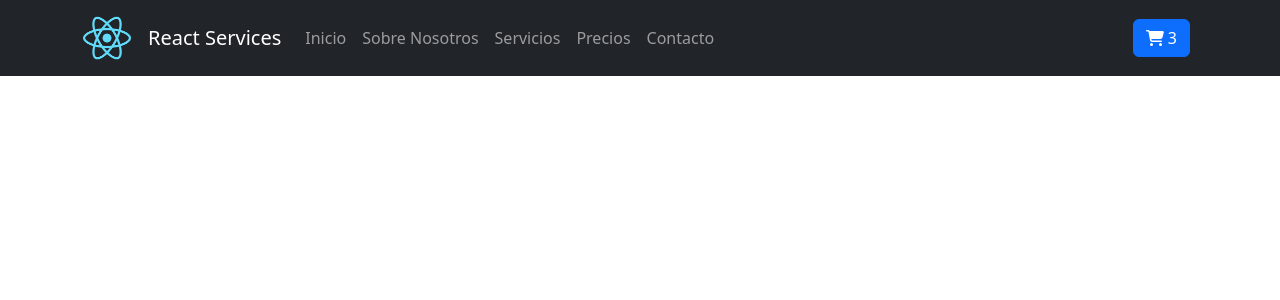
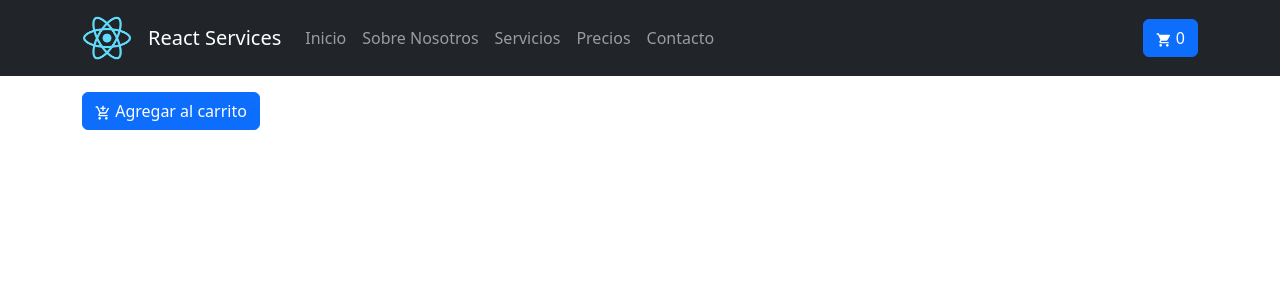
Before and after one commit to arizaseba/ReactDesafios, a React (Create React App) app: page / in a window 1280 px wide. Shown: the top 300 px of the page. Built offline with nearby package versions, Linux system fonts and the light colour scheme.

Commit message:
Add Item

```diff
--- a/package.json
+++ b/package.json
@@ -3,11 +3,6 @@
   "version": "0.1.0",
   "private": true,
   "dependencies": {
-    "@fortawesome/fontawesome-free": "^6.2.0",
-    "@fortawesome/fontawesome-svg-core": "^6.2.0",
-    "@fortawesome/free-regular-svg-icons": "^6.2.0",
-    "@fortawesome/free-solid-svg-icons": "^6.2.0",
-    "@fortawesome/react-fontawesome": "^0.2.0",
     "@testing-library/jest-dom": "^5.16.5",
     "@testing-library/react": "^13.3.0",
     "@testing-library/user-event": "^13.5.0",
@@ -16,6 +11,7 @@
     "react": "^18.2.0",
     "react-bootstrap": "^2.5.0",
     "react-dom": "^18.2.0",
+    "react-icons": "^4.4.0",
     "react-router-dom": "^6.3.0",
     "react-scripts": "^5.0.1",
     "web-vitals": "^2.1.4"
--- a/src/App.js
+++ b/src/App.js
@@ -1,11 +1,20 @@
 import 'bootstrap/dist/css/bootstrap.min.css';
+import ItemCount from './components/NavBar/ItemCount';
 import NavBar from './components/NavBar/NavBar'
+import Producto from './components/Producto.js'
 
 function App() {
+  const productList = [];
+  const addItem = item => {
+    productList.push(new Producto(item, `Producto ${item}`))
+    console.log(productList);
+  };
+
   return (
-
-    <NavBar />
-
+    <>
+      <NavBar productList={productList} />
+      <ItemCount stock={5} initial={1} onAdd={addItem} />
+    </>
   );
 }
 
--- a/src/components/NavBar/CartWidget.js
+++ b/src/components/NavBar/CartWidget.js
@@ -1,26 +1,24 @@
 import React, { useState } from 'react';
-import { FontAwesomeIcon } from '@fortawesome/react-fontawesome'
-import { faCartShopping } from '@fortawesome/free-solid-svg-icons'
-import Button from 'react-bootstrap/Button';
+import { MdShoppingCart } from 'react-icons/md'
+import { Button, Offcanvas } from 'react-bootstrap';
 import ItemListContainer from './ItemListContainer';
-import Offcanvas from 'react-bootstrap/Offcanvas';
 
-const CartWidget = ({ countItems }) => {
+function CartWidget(props) {
     const [show, setShow] = useState(false);
     const handleClose = () => setShow(false);
     const handleShow = () => setShow(true);
 
     return (
         <>
-            <Button onClick={handleShow} className="me-2">
-                <FontAwesomeIcon icon={faCartShopping} /> {countItems}
+            <Button onClick={handleShow} className="my-2">
+                <MdShoppingCart /> {props.productList.length}
             </Button>
             <Offcanvas placement="end" show={show} onHide={handleClose}>
                 <Offcanvas.Header closeButton>
                     <Offcanvas.Title>Carrito de Compras</Offcanvas.Title>
                 </Offcanvas.Header>
                 <Offcanvas.Body>
-                    <ItemListContainer productItem={countItems} />
+                    <ItemListContainer productList={props.productList} />
                 </Offcanvas.Body>
             </Offcanvas>
         </>
--- /dev/null
+++ b/src/components/NavBar/ItemCount.js
@@ -0,0 +1,29 @@
+import React, { useState } from 'react';
+import { Container, Button } from 'react-bootstrap';
+import { MdAddShoppingCart } from 'react-icons/md';
+
+function ItemCount({ stock, initial, onAdd }) {
+    const [item, setItem] = useState(initial);
+
+    return (
+        <>
+            <Container className="my-3">
+                <Button
+                    onClick={() => {
+                        if (item <= stock) {
+                            setItem(item + 1)
+                            onAdd(item);
+                        }
+                        else {
+                            console.log("Sin stock");
+                        }
+                    }}
+                >
+                    <MdAddShoppingCart /> Agregar al carrito
+                </Button>
+            </Container>
+        </>
+    )
+}
+
+export default ItemCount
--- a/src/components/NavBar/ItemListContainer.js
+++ b/src/components/NavBar/ItemListContainer.js
@@ -1,18 +1,14 @@
 import React from 'react'
+import { ListGroup } from 'react-bootstrap';
 
-const ItemListContainer = () => {
+function ItemListContainer(props) {
+    const listItems = props.productList.map((p,) =>
+        <ListGroup.Item key={p.id}>
+            {p.name}
+        </ListGroup.Item>);
+
     return (
-        <ul>
-            <li>
-                Producto 1
-            </li>
-            <li>
-                Producto 1
-            </li>
-            <li>
-                Producto 1
-            </li>
-        </ul>
+        <ListGroup variant="flush">{listItems}</ListGroup>
     )
 }
 
--- a/src/components/NavBar/NavBar.js
+++ b/src/components/NavBar/NavBar.js
@@ -1,10 +1,10 @@
-import Container from 'react-bootstrap/Container';
-import Nav from 'react-bootstrap/Nav';
-import Navbar from 'react-bootstrap/Navbar';
+import { Container, Nav, Navbar } from 'react-bootstrap';
 import CartWidget from './CartWidget';
 
-function NavBar() {
+function NavBar(props) {
+
     return (
+        <header>
             <Navbar bg="dark" variant="dark" expand="lg">
                 <Container>
                     <Navbar.Brand>
@@ -26,10 +26,11 @@ function NavBar() {
                             <Nav.Link href="#prices">Precios</Nav.Link>
                             <Nav.Link href="#contact">Contacto</Nav.Link>
                         </Nav>
-                    <CartWidget countItems={3} />
+                        <CartWidget productList={props.productList} />
                     </Navbar.Collapse>
                 </Container>
             </Navbar>
+        </header>
     );
 }
 
--- /dev/null
+++ b/src/components/Producto.js
@@ -0,0 +1,6 @@
+export default class Producto {
+    constructor(id, name) {
+        this.id = id;
+        this.name = name;
+    }
+}
```
Also changed, not shown: 1 other file (tests, documents, lock files or other folders). Lines whose indentation alone changed are shown as unchanged.
